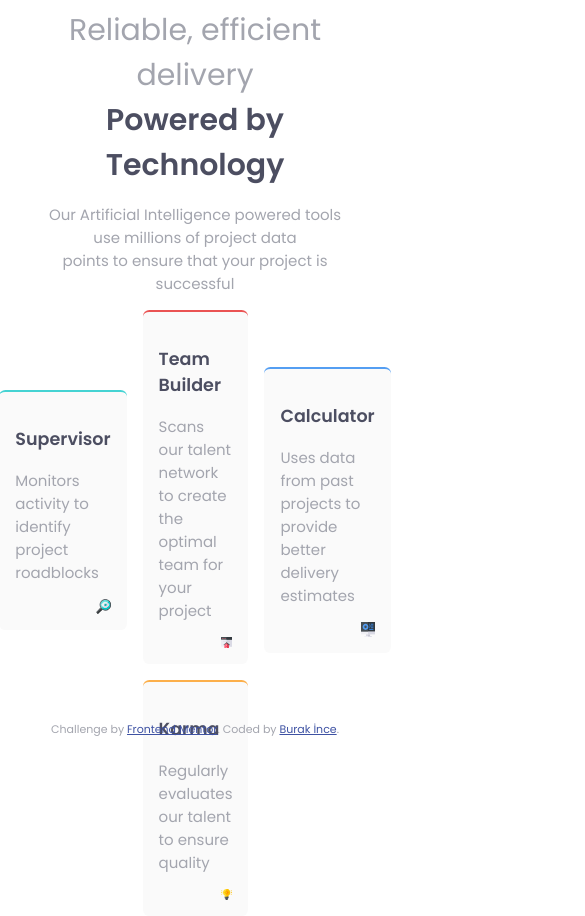
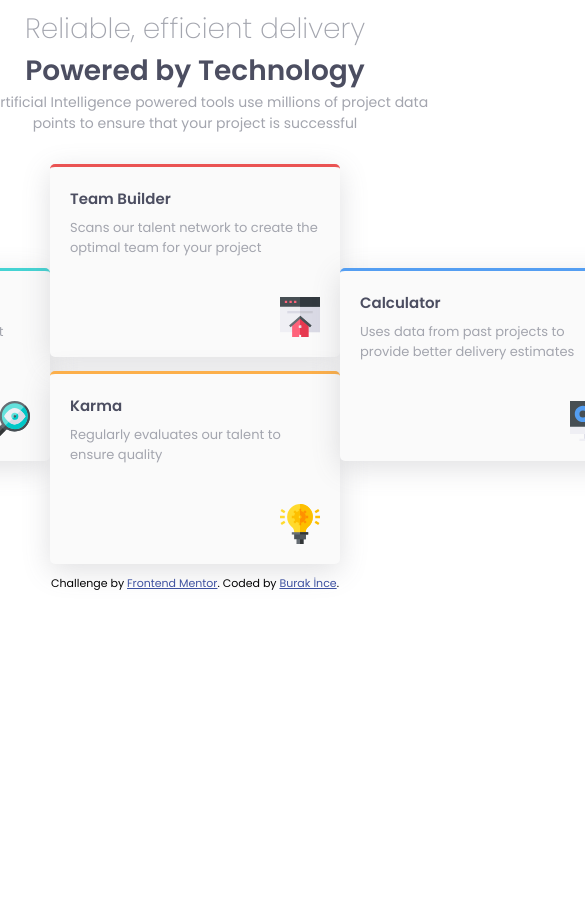
Before and after one commit to brknce/four-card-feature-section, a plain HTML site: page index.html in a window 390 px wide. Shown: the top 916 px of the page, 585 px wide, since content can reach past the window. After the commit the page ends 844 px from the top, so only its background shows below. Drawn offline with Linux system fonts and the light colour scheme.

Commit message:
mobile-design

```diff
--- a/css/style.css
+++ b/css/style.css
@@ -1,6 +1,6 @@
-body{
-    font-size: 15px;
-    font-family: 'Poppins', sans-serif;
+body {
+  font-size: 15px;
+  font-family: "Poppins", sans-serif;
 }
 
 .attribution {
@@ -12,65 +12,138 @@ body{
   color: hsl(228, 45%, 44%);
 }
 
-h1{
-    margin: 0;
+.four-card-feature-section-container {
+  display: flex;
+  justify-content: center;
+  align-items: center;
 }
 
-h3{
-    color: hsl(234, 12%, 34%);
+.four-card-feature-section {
+  width: 900px;
 }
 
-.box{
-    width: 300px;
-    height: 400px;
-    text-align: left;
-    padding: 0 0.5rem;
+.top-container {
+  text-align: center;
+  padding: 0px 200px;
 }
 
-p{
+.top-heading {
+  color: hsl(229, 6%, 66%);
+  font-size: 28px;
+  font-weight: 200;
+}
+
+.top-heading2 {
+  color: hsl(234, 12%, 34%);
+  font-weight: 600;
+  font-size: 28px;
+}
+
+.top-paragraph{
+    font-size: 14px;
     color: hsl(229, 6%, 66%);
 }
 
-img{
-    width: 15%;
-    float: right;
+.bottom-container {
+  display: flex;
+  align-items: center;
+  justify-content: space-between;
+  height: 400px;
+  margin-top: 30px;
 }
 
-.innerbox{
-    background-color: hsl(0, 0%, 98%);
-    padding: 1rem 1rem;
-    border-radius: 0.4rem;
+.heading {
+  color: hsl(234, 12%, 34%);
+  font-weight: 600;
 }
 
-#box1, #box3{
-    display: flex;
-    align-items: center;
+.bottom-paragraph {
+  color: hsl(229, 6%, 66%);
+  font-size: 13px;
+  margin-top: 8px;
 }
 
-.container{
-    text-align: center;
-    width: 80%;
-    margin: auto;
+.box {
+  background-color: hsl(0, 0%, 98%);
+  border-radius: 5px;
+  width: 250px;
+  height: 150px;
+  padding: 20px;
+  position: relative;
+  box-shadow: rgba(100, 100, 111, 0.2) 0px 7px 29px 0px;
 }
 
-.box-container{
+#box2and3{
+    height: 100%;
     display: flex;
-    justify-content: center;
+    flex-direction: column;
+    justify-content: space-between;
 }
 
-#inner-box1{
-    border-top: 2px solid hsl(180, 62%, 55%);
+img {
+  width: 40px;
+  position: absolute;
+  bottom: 20px;
+  right: 20px;
 }
 
-#inner-box2{
-    border-top: 2px solid hsl(0, 78%, 62%);
+#box1 {
+  border-top: 3px solid hsl(180, 62%, 55%);
 }
 
-#inner-box3{
-    border-top: 2px solid hsl(34, 97%, 64%);
-    margin-top: 1rem;
+#box2 {
+  border-top: 3px solid hsl(0, 78%, 62%);
 }
 
-#inner-box4{
-    border-top: 2px solid hsl(212, 86%, 64%);
+#box3 {
+  border-top: 3px solid hsl(34, 97%, 64%);
 }
+
+#box4 {
+  border-top: 3px solid hsl(212, 86%, 64%);
+}
+
+
+@media (max-width:375px) {
+    .four-card-feature-section {
+        width: 80%;
+        margin-top: 10%;
+      }
+
+    .bottom-container{
+        display: block;
+        height: 100%;
+        margin-top: 50px;
+    }
+
+    .box{
+        width: 100%;
+        height: 170px;
+        padding: 15px 20px;
+        margin: 0px 0px 15px 0px;
+        box-sizing: border-box;
+    }
+
+    .bottom-paragraph{
+        line-height: 2;
+        font-size: 12px;
+    }
+
+    .top-container{
+        padding: 0px;
+        width: 100%;
+    }
+
+    .top-heading{
+        font-size: 20px;
+    }
+
+    .top-heading2{
+        font-size: 20px;
+    }
+
+    .top-paragraph{
+        margin-top: 10px;
+        font-size: 12px;
+    }
+}
--- a/index.html
+++ b/index.html
@@ -13,62 +13,59 @@
   <link rel="preconnect" href="https://fonts.googleapis.com">
   <link rel="preconnect" href="https://fonts.gstatic.com" crossorigin>
   <link href="https://fonts.googleapis.com/css2?family=Poppins:wght@200;400;600&display=swap" rel="stylesheet">
-
   <link rel="stylesheet" href="css/style.css">
 </head>
 
 <body>
-
-  <div class="container">
-    <h1 style="color: hsl(229, 6%, 66%); font-weight: 400;">Reliable, efficient delivery</h1>
-    <h1 style="color: hsl(234, 12%, 34%); font-weight: 600;">Powered by Technology</h1>
-    <p>Our Artificial Intelligence powered tools use millions of project data <br> points
-      to ensure that your project is successful</p>
-
-    <div class="box-container">
-      <div class="box" id="box1">
-        <div id="inner-box1" class="innerbox">
-          <h3>Supervisor</h3>
-          <p>Monitors activity to identify project roadblocks</p>
-          <img src="images/icon-supervisor.svg" alt="">
-          <div style="clear: both;"></div>
+  <div class="four-card-feature-section-container">
+    <div class="four-card-feature-section">
+      <div class="top-container">
+        <div class="top-heading">Reliable, efficient delivery</div>
+        <div class="top-heading2">Powered by Technology</div>
+        <div class="top-paragraph">
+          Our Artificial Intelligence powered tools use millions of project data points
+          to ensure that your project is successful
         </div>
       </div>
-
-      <div class="box" id="box2">
-        <div id="inner-box2" class="innerbox">
-          <h3>Team Builder</h3>
-          <p>Scans our talent network to create the optimal team for your project</p>
-          <img src="images/icon-team-builder.svg" alt="">
-          <div style="clear: both;"></div>
+      <div class="bottom-container">
+        <div class="box" id="box1">
+          <div class="heading">Supervisor</div>
+          <div class="bottom-paragraph">
+            Monitors activity to identify project roadblocks
+          </div>
+          <img src="images/icon-supervisor.svg" alt="">
         </div>
-
-        <div id="inner-box3" class="innerbox">
-          <h3>Karma</h3>
-          <p>Regularly evaluates our talent to ensure quality</p>
-          <img src="images/icon-karma.svg" alt="">
-          <div style="clear: both;"></div>
+        <div id="box2and3">
+          <div class="box" id="box2">
+            <div class="heading">Team Builder</div>
+            <div class="bottom-paragraph">
+              Scans our talent network to create the optimal team for your project
+            </div>
+            <img src="images/icon-team-builder.svg" alt="">
+          </div>
+          <div class="box" id="box3">
+            <div class="heading">Karma</div>
+            <div class="bottom-paragraph">
+              Regularly evaluates our talent to ensure quality
+            </div>
+            <img src="images/icon-karma.svg" alt="">
+          </div>
         </div>
-      </div>
-
-      <div class="box" id="box3">
-        <div id="inner-box4" class="innerbox">
-          <h3>Calculator</h3>
-          <p>Uses data from past projects to provide better delivery estimates</p>
+        <div class="box" id="box4">
+          <div class="heading">Calculator</div>
+          <div class="bottom-paragraph">
+            Uses data from past projects to provide better delivery estimates
+          </div>
           <img src="images/icon-calculator.svg" alt="">
-          <div style="clear: both;"></div>
         </div>
       </div>
     </div>
-
-
-
   </div>
 
   <footer>
     <p class="attribution">
       Challenge by <a href="https://www.frontendmentor.io?ref=challenge" target="_blank">Frontend Mentor</a>.
-      Coded by <a href="#">Burak İnce</a>.
+      Coded by <a href="https://github.com/brknce/four-card-feature-section">Burak İnce</a>.
     </p>
   </footer>
 </body>
```
